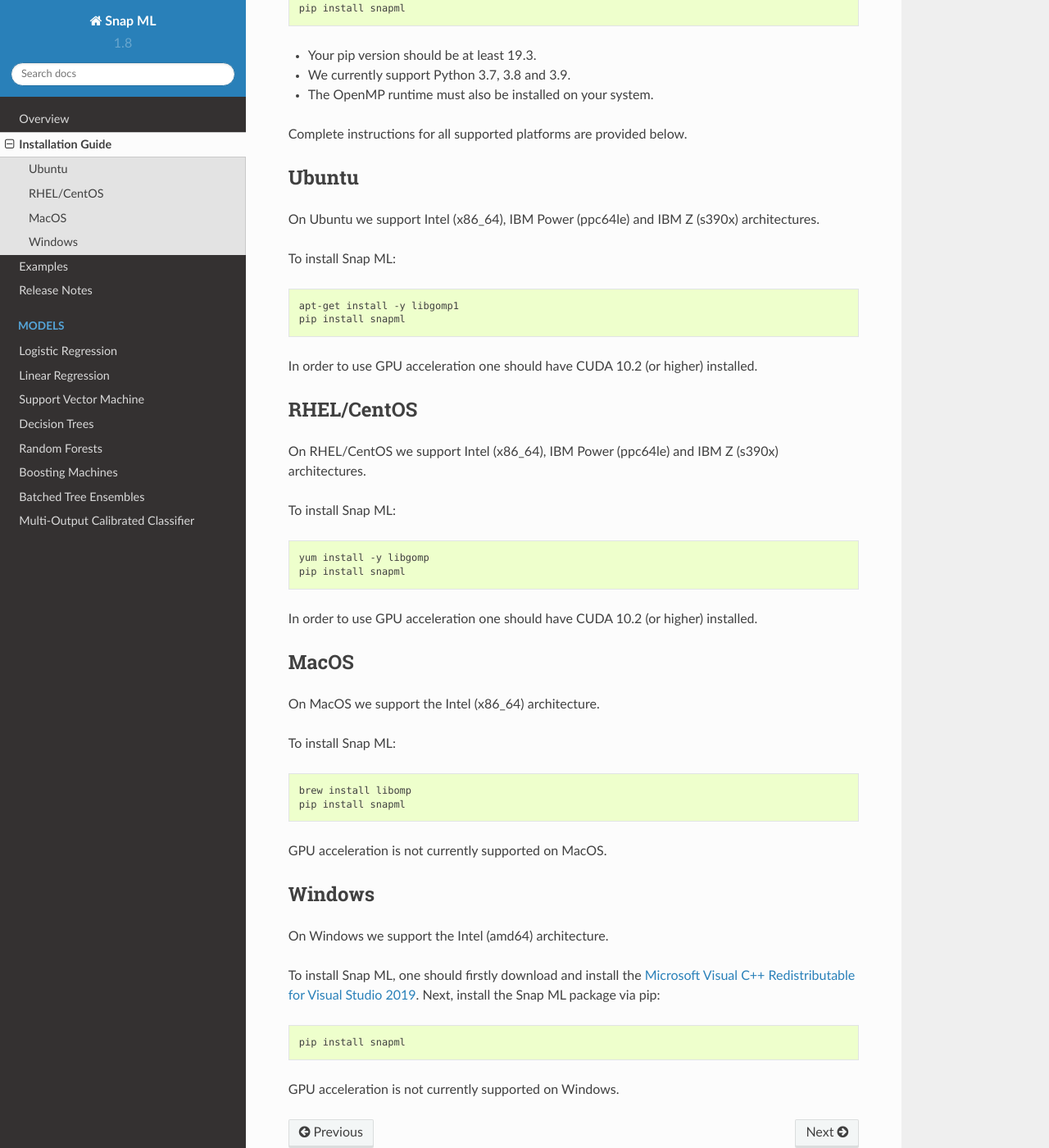
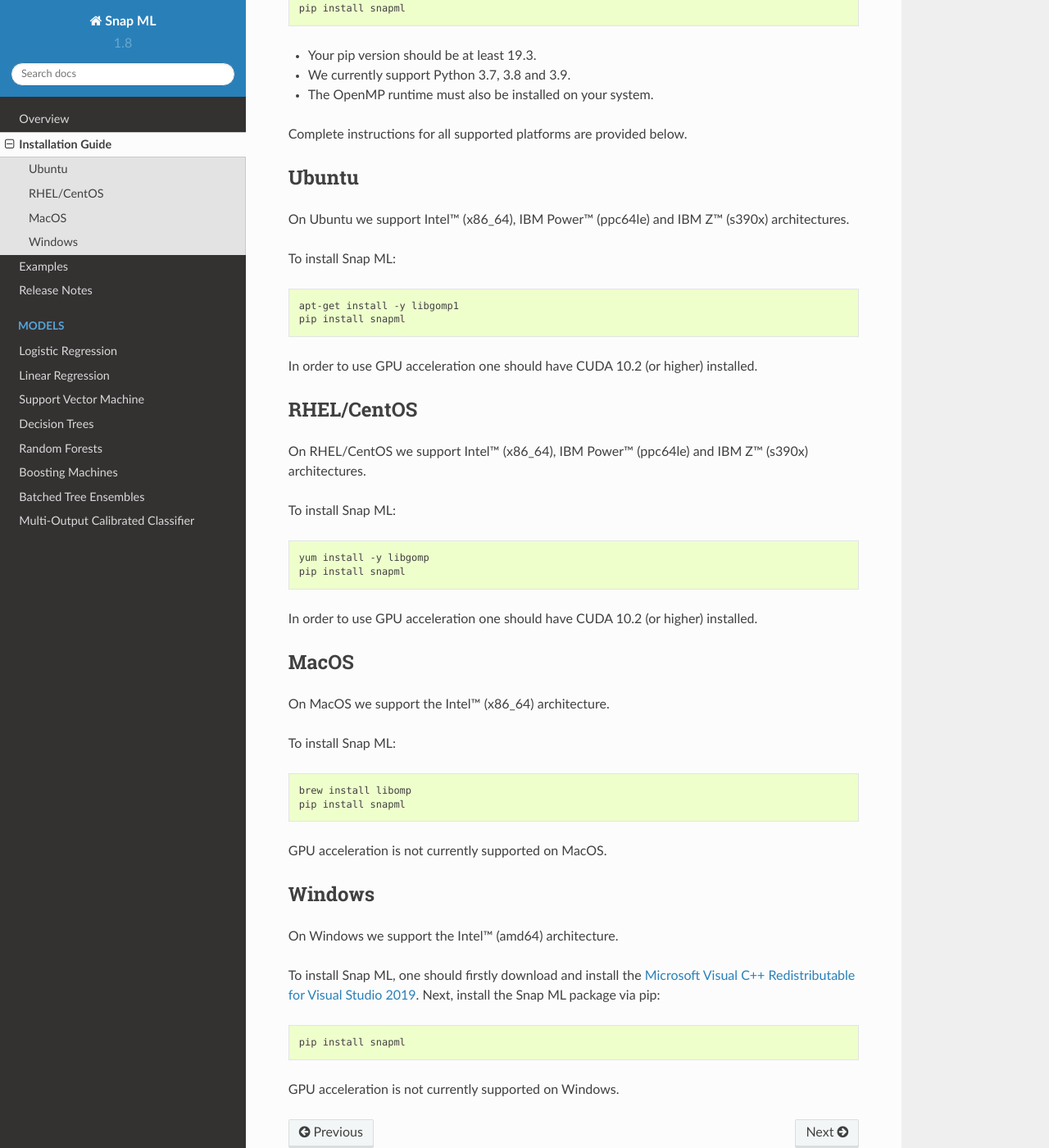
Before and after one commit to andreea-anghel/snapml-docs, a Sphinx documentation site: the page built from docs/source/installation.rst, in a window 1280 px wide and 1400 px high, scrolled down 219 px. Shown: the whole window at 82% size. Built offline with Sphinx 7.4.7 and the Read the Docs theme 2.0.0, drawn with Linux system fonts in a browser that asks for light colours.

Commit message:
Added trademarks

```diff
--- a/docs/source/installation.rst
+++ b/docs/source/installation.rst
@@ -16,7 +16,7 @@
 Ubuntu
 ======
 
-On Ubuntu we support Intel (x86_64), IBM Power (ppc64le) and IBM Z (s390x) architectures.
+On Ubuntu we support Intel™ (x86_64), IBM Power™ (ppc64le) and IBM Z™ (s390x) architectures.
 
 To install Snap ML:
 
@@ -30,7 +30,7 @@
 RHEL/CentOS
 =============
 
-On RHEL/CentOS we support Intel (x86_64), IBM Power (ppc64le) and IBM Z (s390x) architectures.
+On RHEL/CentOS we support Intel™ (x86_64), IBM Power™ (ppc64le) and IBM Z™ (s390x) architectures.
 
 To install Snap ML:
 
@@ -44,7 +44,7 @@
 MacOS
 =====
 
-On MacOS we support the Intel (x86_64) architecture.
+On MacOS we support the Intel™ (x86_64) architecture.
 
 To install Snap ML:
 
@@ -58,7 +58,7 @@
 Windows
 =======
 
-On Windows we support the Intel (amd64) architecture.
+On Windows we support the Intel™ (amd64) architecture.
 
 To install Snap ML, one should firstly download and install the `Microsoft Visual C++ Redistributable for Visual Studio 2019 <https://aka.ms/vs/16/release/VC_redist.x64.exe>`_.
 Next, install the Snap ML package via pip:
```
